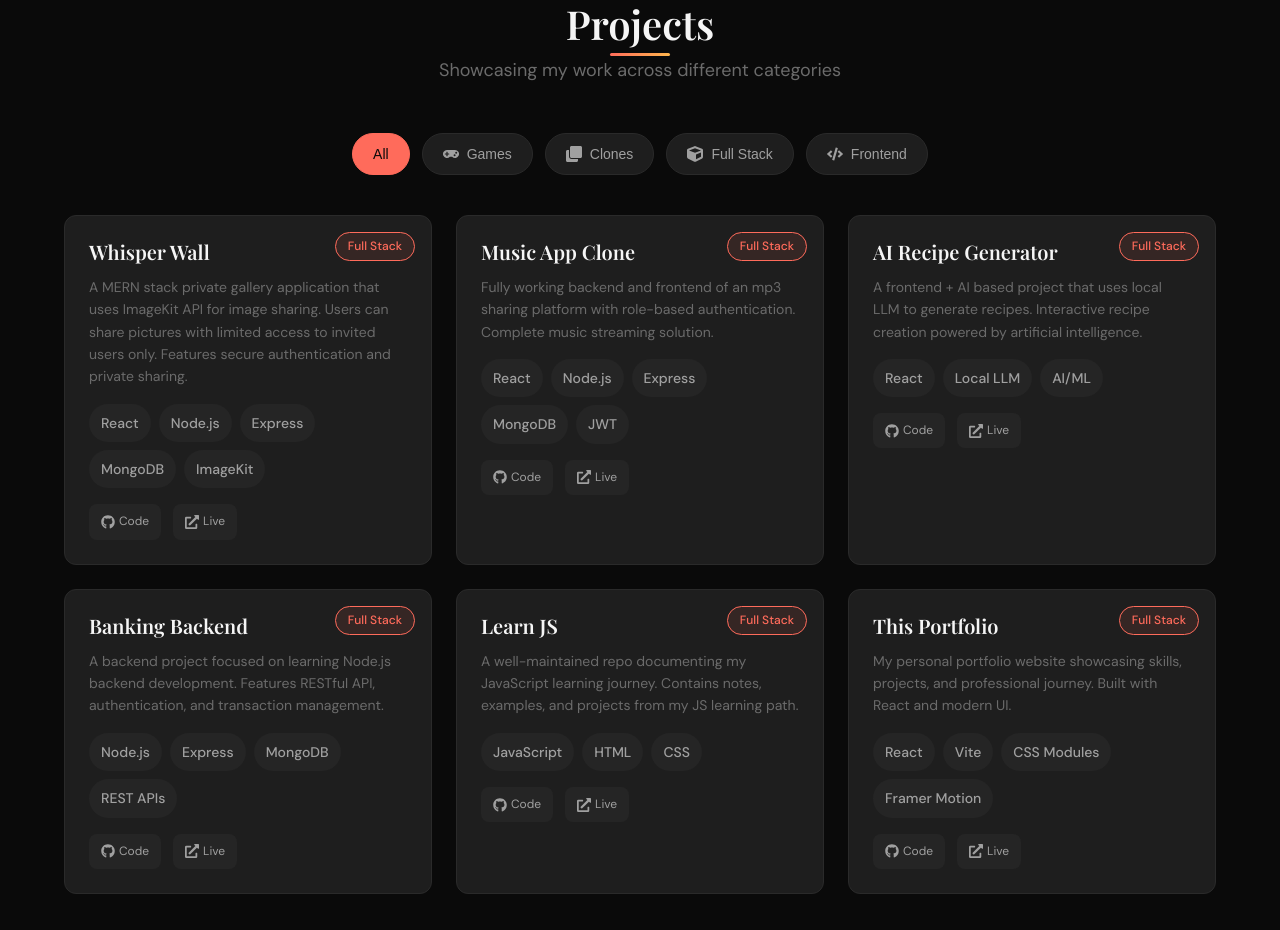
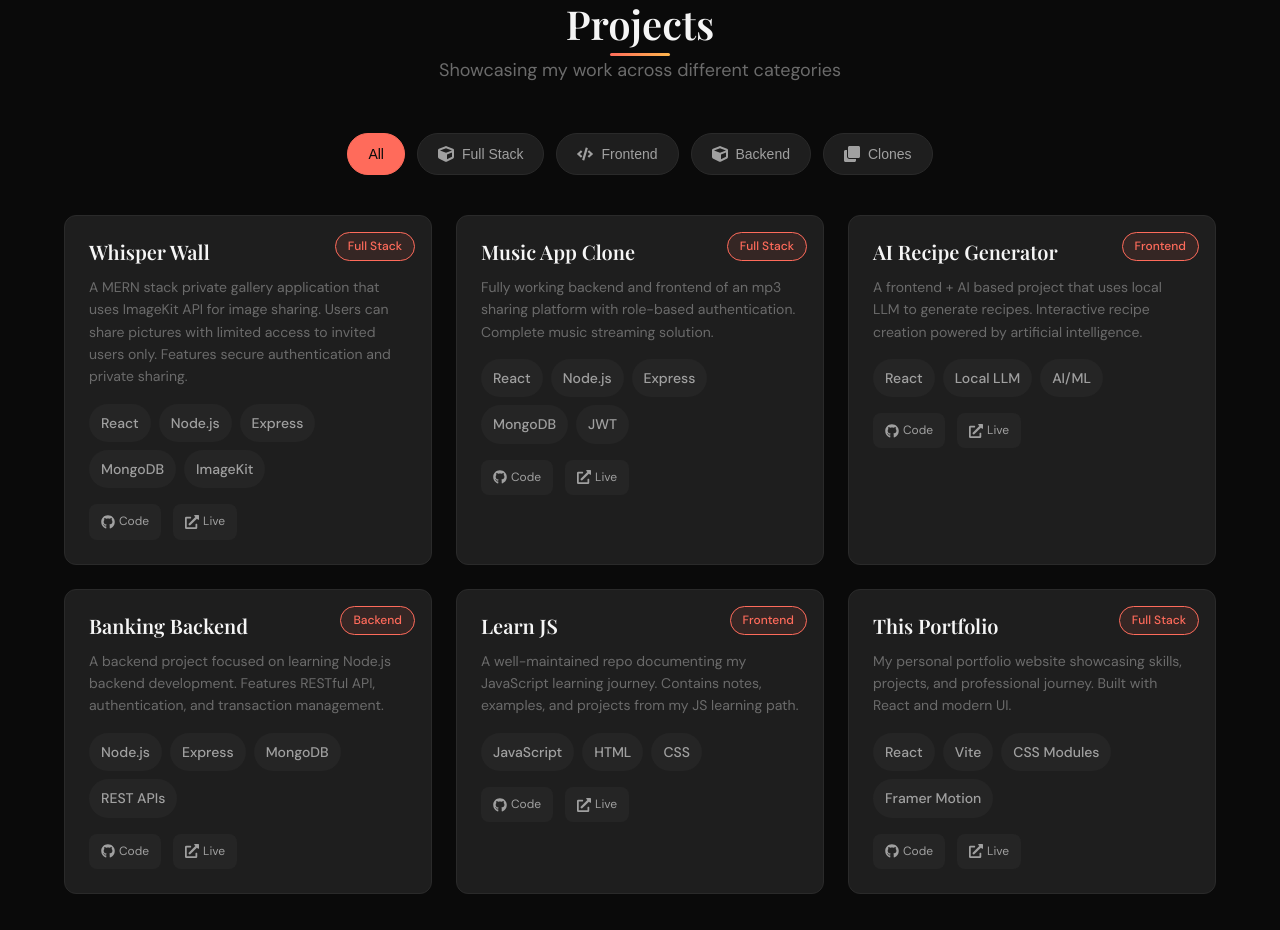
Before and after one commit to vineet1cg/PORTFOLIO, a React (Vite) app: page / in a window 1280 px wide. Shown: the part 2060-2990 px from the top of the page. Built offline with nearby package versions, Linux system fonts and the light colour scheme.

Commit message:
Categorize projects by type

```diff
--- a/src/components/Projects.jsx
+++ b/src/components/Projects.jsx
@@ -5,23 +5,29 @@ import styles from './Projects.module.css'
 import { portfolioData } from '../data/portfolioData'
 
 const categories = [
-  { id: 'games', label: 'Games', icon: FaGamepad },
-  { id: 'clones', label: 'Clones', icon: FaClone },
   { id: 'fullstack', label: 'Full Stack', icon: FaCube },
   { id: 'frontend', label: 'Frontend', icon: FaCode },
+  { id: 'backend', label: 'Backend', icon: FaCube },
+  { id: 'clones', label: 'Clones', icon: FaClone },
 ]
 
-// Convert portfolio projects to the format expected by this component
-const projects = portfolioData.projects.map(project => ({
+const projects = portfolioData.projects.map(project => {
+  let category = 'fullstack'
+  if (project.title.includes('Banking Backend')) category = 'backend'
+  else if (project.title.includes('Learn JS')) category = 'frontend'
+  else if (project.title.includes('AI Recipe')) category = 'frontend'
+
+  return {
     id: project.id,
     title: project.title,
     description: project.description,
     technologies: project.technologies,
-  category: 'fullstack', // Default category for now
+    category,
     github: project.githubUrl,
     live: project.demoUrl,
     youtube: null,
-}))
+  }
+})
 
 function Projects() {
   const [activeCategory, setActiveCategory] = useState('all')
```
Lines whose indentation alone changed are shown as unchanged.
